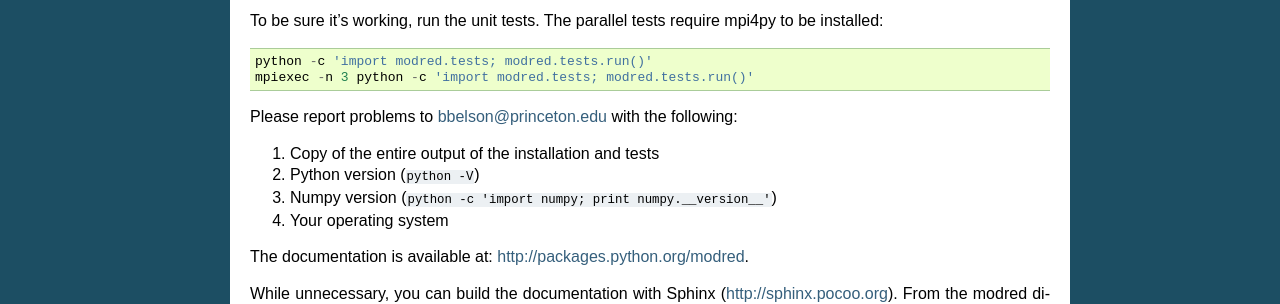
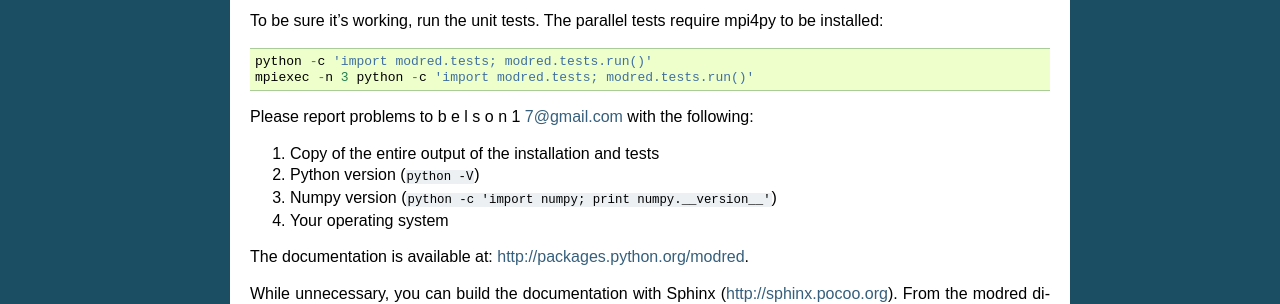
Before and after one commit to belson17/modred, a Sphinx documentation site: the page built from doc/installation.rst, in a window 1280 px wide. Shown: the part 329-633 px from the top of the page. Built offline with Sphinx 7.4.7, drawn with Linux system fonts in a browser that asks for light colours; formulas are drawn with MathJax 3; the version number is read from the project's files by our own code.

Commit message:
Doc fixes for v1.0.1

```diff
--- a/doc/installation.rst
+++ b/doc/installation.rst
@@ -22,7 +22,7 @@ parallel tests require mpi4py to be installed::
   python -c 'import modred.tests; modred.tests.run()'
   mpiexec -n 3 python -c 'import modred.tests; modred.tests.run()'
 
-Please report problems to bbelson@princeton.edu with the following:
+Please report problems to  b e l s o n 1 7@gmail.com with the following:
 
 1. Copy of the entire output of the installation and tests
 2. Python version (``python -V``)
```
